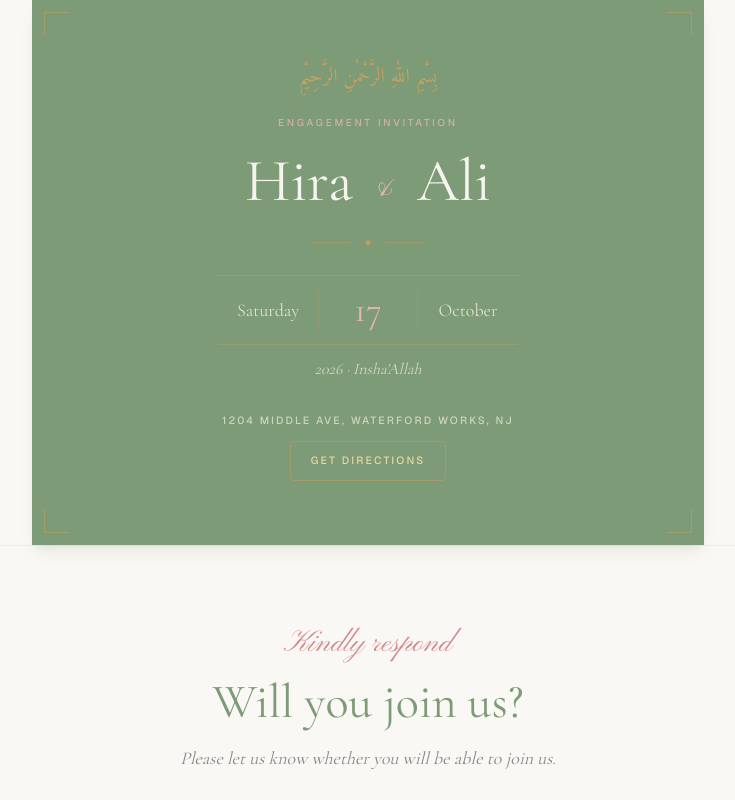
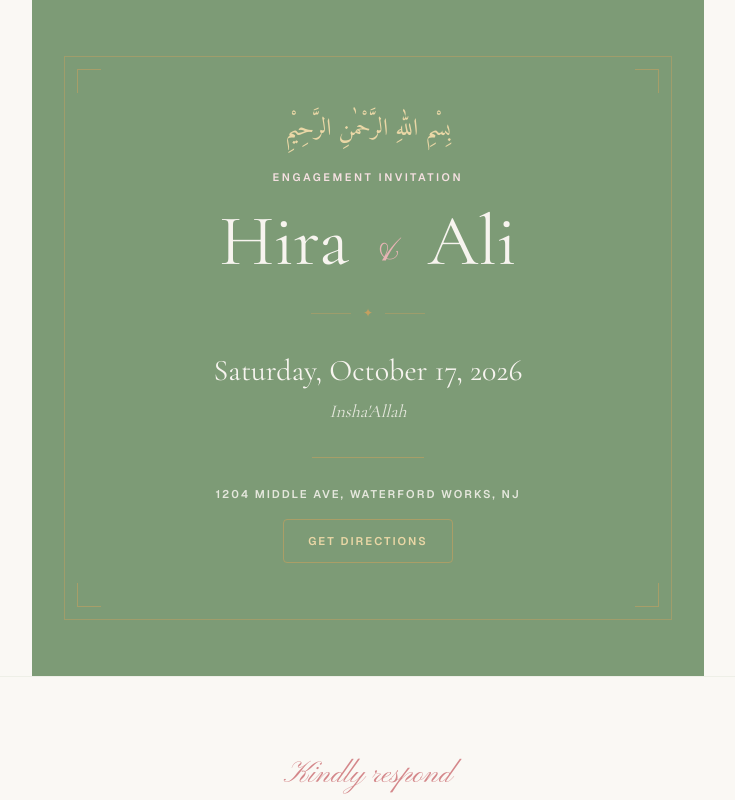
Before and after one commit to aliammad27/aliandhiraengagement, a Next.js app: page /invite in a window 1280 px wide. Shown: the top 800 px of the page, without its empty margins (272-1007 px from the left). Built offline with nearby package versions, Linux system fonts and the light colour scheme.

Commit message:
Refine invite page hero layout

```diff
--- a/components/InvitationHero.tsx
+++ b/components/InvitationHero.tsx
@@ -9,47 +9,49 @@ interface Props {
 
 export default function InvitationHero({ groom, bride }: Props) {
   return (
-    <section className="relative bg-sage-deep px-6 py-12 text-center text-ivory shadow-lg shadow-sage-deep/15 sm:px-12 sm:py-16">
-      <CornerFrame borderColor="border-gold/55" />
+    <section className="relative overflow-hidden bg-sage-deep px-5 py-10 text-center text-ivory sm:px-8 sm:py-14">
+      <div className="relative mx-auto max-w-3xl border border-gold/50 px-5 py-10 sm:px-10 sm:py-14">
+        <CornerFrame borderColor="border-gold/60" />
 
-      <p className="font-arabic text-lg text-gold sm:text-xl">بِسْمِ اللهِ الرَّحْمٰنِ الرَّحِيْمِ</p>
+        <p className="font-arabic text-xl text-gold-soft sm:text-2xl">بِسْمِ اللهِ الرَّحْمٰنِ الرَّحِيْمِ</p>
 
-      <p className="mt-6 text-[0.62rem] font-medium uppercase tracking-[0.28em] text-blush/80">
+        <p className="mt-6 text-[0.68rem] font-semibold uppercase tracking-[0.24em] text-pink-pale">
           Engagement invitation
         </p>
 
-      <h1 className="mt-5 font-display whitespace-nowrap text-5xl font-normal leading-none sm:text-6xl">
-        {bride} <span className="font-script mx-1 align-middle text-3xl text-blush sm:text-4xl">&amp;</span> {groom}
+        <h1 className="mt-5 font-display text-6xl font-normal leading-none text-ivory sm:text-7xl">
+          {bride} <span className="font-script mx-1 align-middle text-4xl text-pink-light sm:text-5xl">&amp;</span> {groom}
         </h1>
 
-      <div className="mx-auto mt-6 max-w-[220px]">
+        <div className="mx-auto mt-7 max-w-[240px]">
           <StarDivider />
         </div>
 
-      <time dateTime="2026-10-17" aria-label="Saturday, October 17, 2026" className="mx-auto mt-6 block max-w-[300px]">
-        <span aria-hidden="true" className="grid grid-cols-3 items-center border-y border-gold/35 py-4">
-          <span className="font-display text-lg text-ivory/80">Saturday</span>
-          <span className="border-x border-gold/30 font-display text-4xl leading-none text-blush">17</span>
-          <span className="font-display text-lg text-ivory/80">October</span>
-        </span>
-        <span aria-hidden="true" className="mt-3 block font-display text-base italic text-ivory/70">
-          2026 · Insha&apos;Allah
-        </span>
+        <time
+          dateTime="2026-10-17"
+          aria-label="Saturday, October 17, 2026"
+          className="mt-8 block font-display text-2xl text-ivory sm:text-3xl"
+        >
+          Saturday, October 17, 2026
         </time>
+        <p className="mt-2 font-display text-lg italic text-ivory/85">Insha&apos;Allah</p>
 
-      <div className="mt-8 text-center">
-        <p className="text-[0.66rem] font-medium uppercase tracking-[0.2em] text-ivory/65">
+        <div className="mx-auto mt-8 h-px w-28 bg-gold/60" aria-hidden="true" />
+
+        <div className="mt-7 text-center">
+          <p className="text-[0.7rem] font-semibold uppercase tracking-[0.18em] text-ivory/85">
             1204 Middle Ave, Waterford Works, NJ
           </p>
           <a
             href="https://www.google.com/maps/search/?api=1&query=1204+Middle+Ave+Waterford+Works+NJ"
             target="_blank"
             rel="noopener noreferrer"
-          className="mt-3 inline-flex min-h-10 items-center border border-gold/55 px-5 text-[0.66rem] font-medium uppercase tracking-[0.2em] text-gold-soft transition-colors hover:bg-gold hover:text-sage-dark"
+            className="mt-4 inline-flex min-h-11 items-center border border-gold/65 px-6 text-[0.7rem] font-semibold uppercase tracking-[0.18em] text-gold-soft transition-colors hover:bg-gold hover:text-sage-dark"
           >
             Get directions
           </a>
         </div>
+      </div>
     </section>
   );
 }
```
Lines whose indentation alone changed are shown as unchanged.
